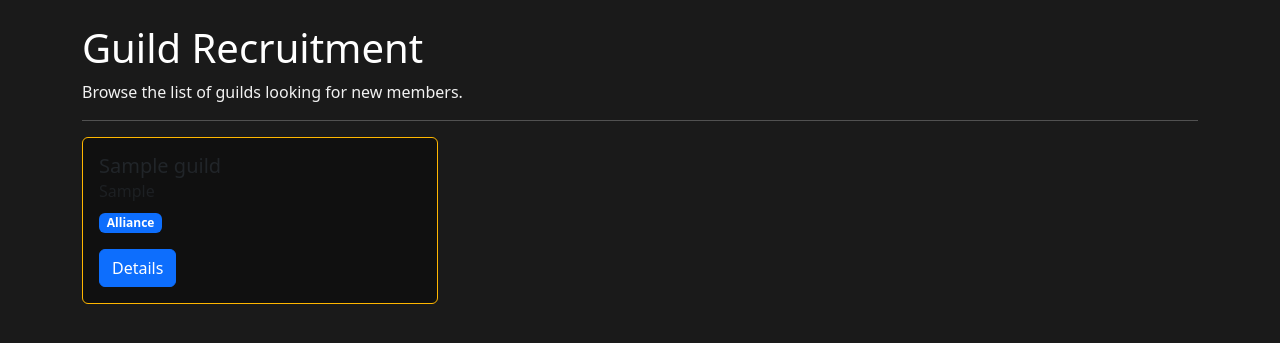
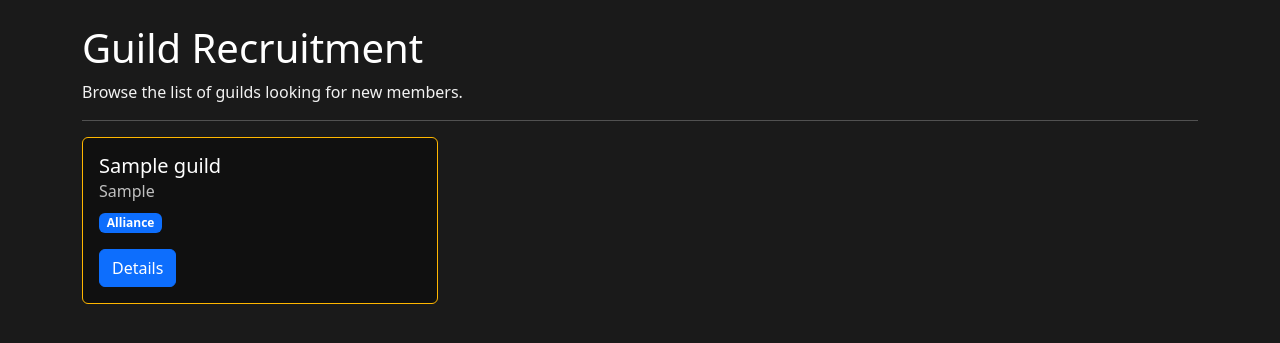
Before and after one commit to mathiase4/wow-guild-recruitment, a Django app: page /guilds/ in a window 1280 px wide. Shown: the part 56-399 px from the top of the page. Run offline with Django 4.2, Linux system fonts and the light colour scheme; tables that the repository leaves empty hold one stand-in row (values such as "Sample post").

Commit message:
fixed so we can see the title text in the guild-cards. improved the text contrast

```diff
--- a/static/css/style.css
+++ b/static/css/style.css
@@ -14,4 +14,10 @@ a {
     background-color: rgba(0, 0, 0, 0.4);
 
     border: 1px solid #ffb700;
+    color: #ffffff;
 }
+
+.guild-card .text-muted {
+    color: #c0c0c0 !important;
+
+}
```
